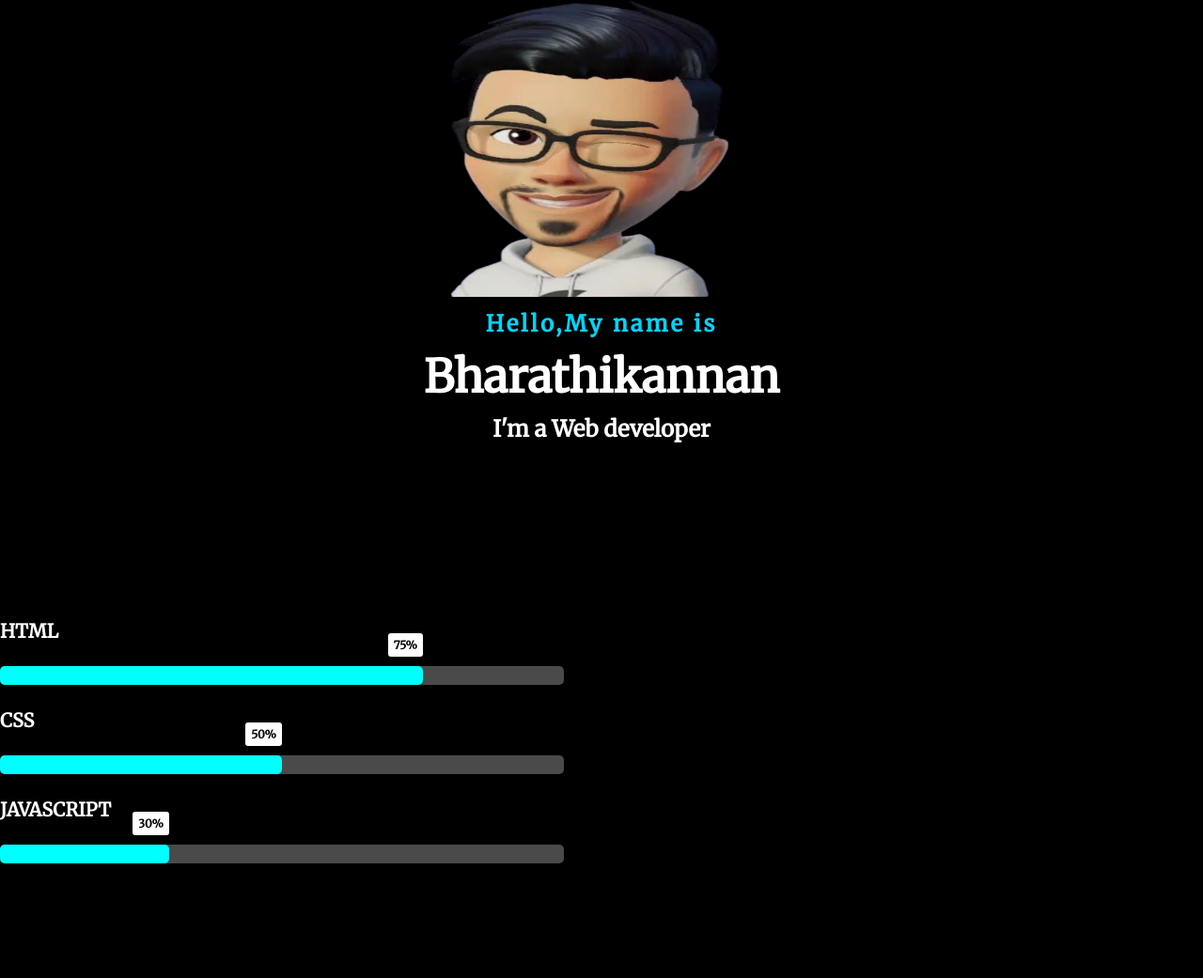
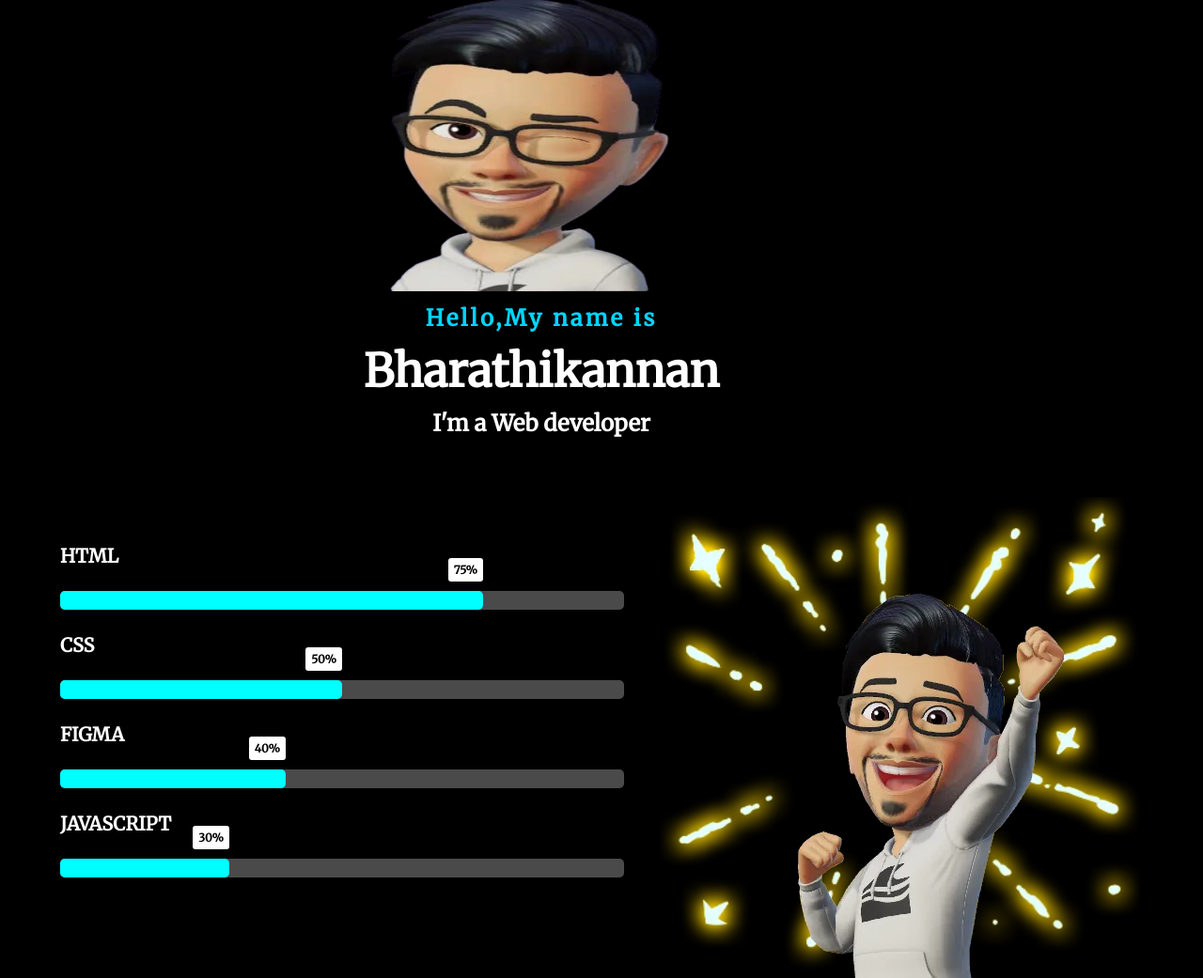
Before and after one commit to bharathikannansambasivam/profile, a plain HTML site: page index.html in a window 1280 px wide. Shown: the part 191-1232 px from the top of the page at 94% size. Before the commit the page ends 1135 px from the top, so only its background shows below. Drawn offline with Linux system fonts and the light colour scheme.

Commit message:
frst commit

```diff
--- a/index.html
+++ b/index.html
@@ -36,6 +36,15 @@
         </div>
     </header>
 
+
+
+
+
+
+
+
+
+<div class="skill-section">
     <div id="skills">
         <div class="skill">
             <div class="language">
@@ -53,6 +62,17 @@
                 <div class="percentage" per="50%" style="max-width:50%"></div>
             </div>
         </div>
+
+
+        <div class="skill">
+            <div class="language">
+                FIGMA
+            </div>
+            <div class="skill-bar">
+                <div class="percentage" per="40%" style="max-width:40%"></div>
+            </div>
+        </div>
+
         <div class="skill">
             <div class="language">
                 JAVASCRIPT
@@ -62,5 +82,8 @@
             </div>
         </div>
     </div>
+    <img src="images/skills.jpeg">
+
+</div>
 </body>
 </html>
--- a/style.css
+++ b/style.css
@@ -8,8 +8,8 @@
 
 header {
     background: #000;
-    height: 100vh;
-    width: 100vw;
+    height:90vh;
+    width: 90vw;
 }
 
 nav {
@@ -83,13 +83,21 @@ nav ul li a {
 /* skills */
 
 #skills{
-    display: flex;
-    flex-direction: column;
     width: 100%;
     max-width:600px;
+    margin-left: 5%;
+
     padding:   25px 0;
 
 }
+
+.skill-section{
+    display: flex;
+}
+.skill-section img{
+   margin-left: 3%;
+}
+
 .language{
     font-size: 20px;
     font-weight: bold;
```
Also changed, not shown: images/skills.jpeg (added). Lines whose indentation alone changed are shown as unchanged.
